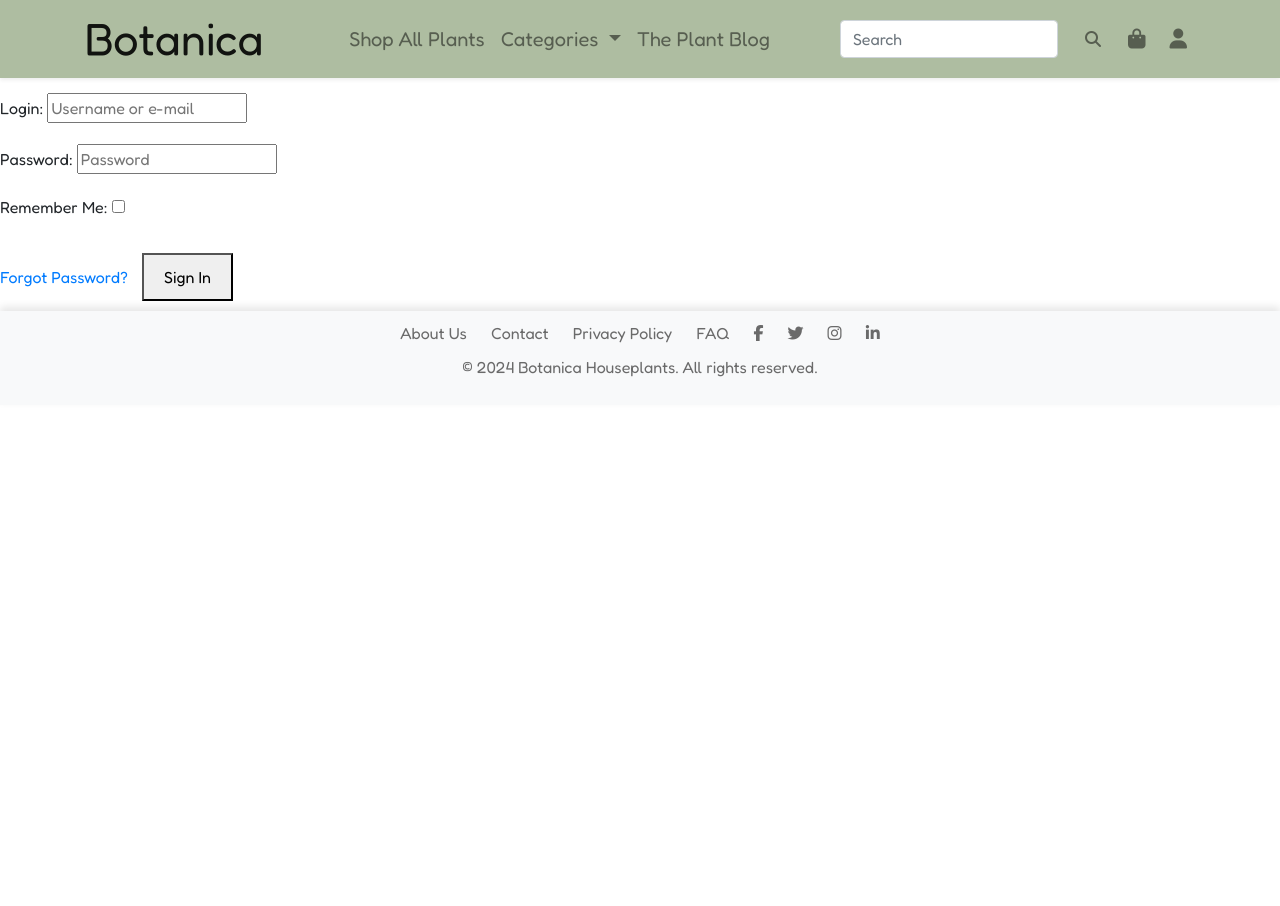
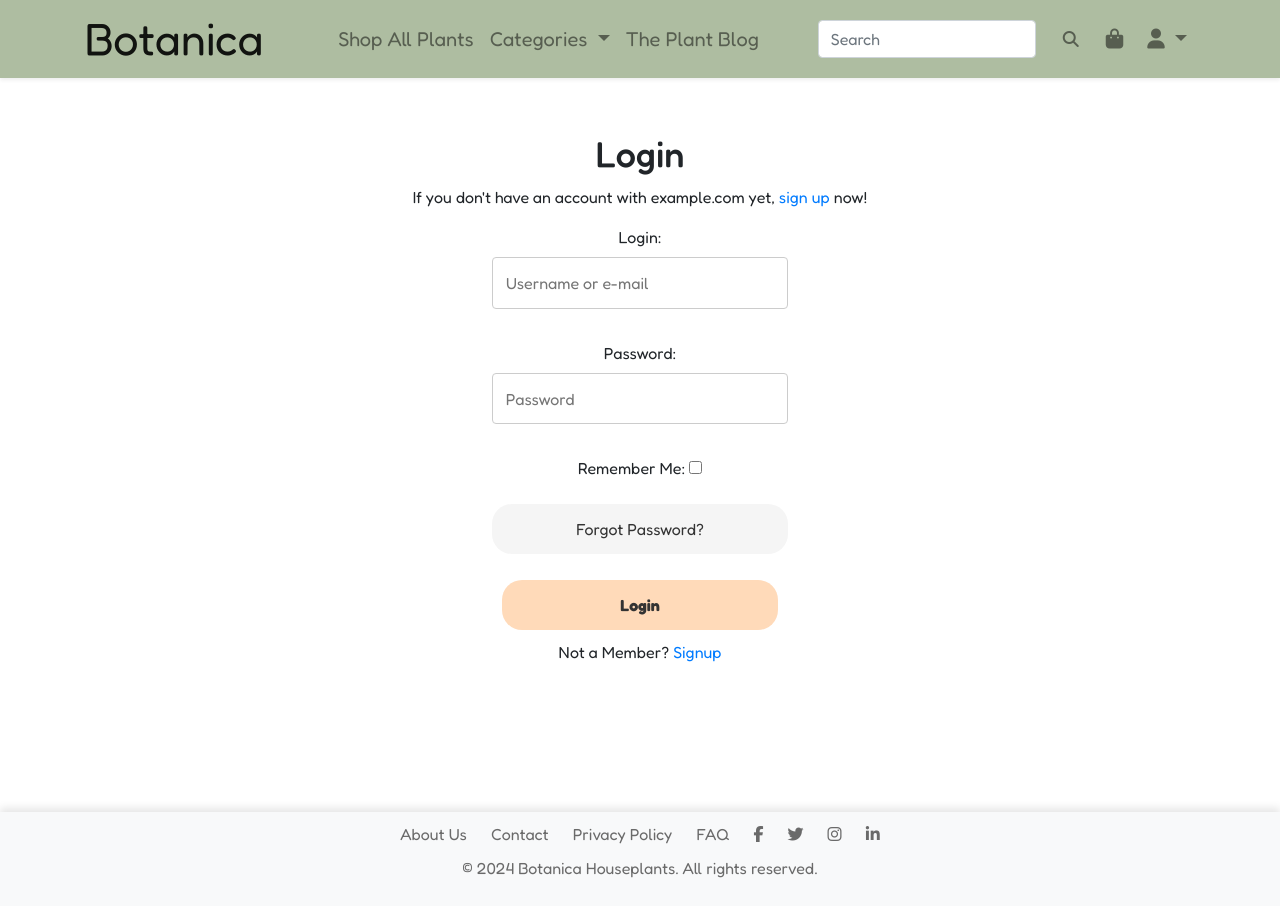
Before and after one commit to meganw22/botanica, a Django app: page /accounts/login/ in a window 1280 px wide. Before the commit the page ends 377 px from the top, so only its background shows below. Run offline with Django 3.2, Linux system fonts and the light colour scheme; parts of the project's set-up code (start-up, migrations or seed data) failed here and were passed over; some libraries are stand-ins or nearby versions.

Commit message:
Addition of account pages css

```diff
--- a/static/css/base.css
+++ b/static/css/base.css
@@ -19,7 +19,7 @@ body {
 }
 
 .dropdown-menu {
-    background-color: #AEBDA1;
+    background-color: #99a78d;
     border: none;
 }
 
@@ -129,6 +129,97 @@ button {
     text-align: center;
 }
 
+/* ----------------------------- Login/Signup pages */
+
+.account-spacing {
+    margin-top: 100px;
+    margin-bottom: 100px;
+}
+
+.account-container {
+    background-color: #ffffff;
+    padding: 2em;
+    border-radius: 10px;
+    width: 100%;
+    box-sizing: border-box;
+    text-align: center;
+    display: flex;
+    justify-content: center;
+    align-items: center;
+}
+
+.place-center {
+    display: flex;
+    flex-direction: column;
+    justify-content: center;
+    align-items: center;
+    width: 100%;
+}
+
+.login-or {
+    margin: 1em 0;
+    font-weight: bold;
+}
+
+form.login-form,
+form.signup-form,
+form.signout-form {
+    display: flex;
+    flex-direction: column;
+    align-items: stretch;
+}
+
+form.login-form input[type="text"],
+form.login-form input[type="password"],
+form.signup-form input[type="text"],
+form.signup-form input[type="password"],
+form.signup-form input[type="email"] {
+    width: 100%;
+    padding: 0.8em;
+    margin-bottom: 1em;
+    border: 1px solid #ccc;
+    border-radius: 4px;
+    box-sizing: border-box;
+}
+
+form .button {
+    background-color: #f5f5f5;
+    color: #333;
+    padding: 0.8em;
+    border: none;
+    border-radius: 20px;
+    cursor: pointer;
+    text-decoration: none;
+    margin-bottom: 1em;
+}
+
+form .button:hover {
+    background-color: #ddd;
+}
+
+form .primaryAction {
+    background-color: peachpuff;
+    color: #333;
+    padding: 0.8em;
+    border: none;
+    border-radius: 20px;
+    cursor: pointer;
+    font-weight: bold;
+}
+
+form .primaryAction:hover {
+    background-color: #bd9c80;
+}
+
+form a {
+    color: #007bff;
+    text-decoration: none;
+}
+
+form a:hover {
+    text-decoration: underline;
+}
+
 /* ---------------------------------index.html css */
 
 .hero {
@@ -212,10 +303,6 @@ h1 {
 .no-arrows::-webkit-outer-spin-button {
     -webkit-appearance: none;
     margin: 0;
-}
-
-.no-arrows {
-    -moz-appearance: textfield;
 }
 
 /* ---------------------------------Shopping bag */
--- a/templates/allauth/account/login.html
+++ b/templates/allauth/account/login.html
@@ -7,40 +7,24 @@
 
 {% block content %}
 
-<h1>{% trans "Sign In" %}</h1>
+<div class="account-container account-spacing">
+  <div class="place-center">
+      <h1>{% trans "Login" %}</h1>
 
-{% get_providers as socialaccount_providers %}
+      <p>{% blocktrans with site.name as site_name %}If you don't have an account with {{ site_name }} yet, <a href="{{ signup_url }}">sign up</a>
+      now!{% endblocktrans %}</p>
 
-{% if socialaccount_providers %}
-<p>{% blocktrans with site.name as site_name %}Please sign in with one
-of your existing third party accounts. Or, <a href="{{ signup_url }}">sign up</a>
-for a {{ site_name }} account and sign in below:{% endblocktrans %}</p>
-
-<div class="socialaccount_ballot">
-
-  <ul class="socialaccount_providers">
-    {% include "socialaccount/snippets/provider_list.html" with process="login" %}
-  </ul>
-
-  <div class="login-or">{% trans 'or' %}</div>
-
-</div>
-
-{% include "socialaccount/snippets/login_extra.html" %}
-
-{% else %}
-<p>{% blocktrans %}If you have not created an account yet, then please
-<a href="{{ signup_url }}">sign up</a> first.{% endblocktrans %}</p>
-{% endif %}
-
-<form class="login" method="POST" action="{% url 'account_login' %}">
+      <form class="login-form" method="POST" action="{% url 'account_login' %}">
           {% csrf_token %}
           {{ form.as_p }}
           {% if redirect_field_value %}
           <input type="hidden" name="{{ redirect_field_name }}" value="{{ redirect_field_value }}" />
           {% endif %}
           <a class="button secondaryAction" href="{% url 'account_reset_password' %}">{% trans "Forgot Password?" %}</a>
-  <button class="primaryAction" type="submit">{% trans "Sign In" %}</button>
+          <button class="primaryAction" type="submit">{% trans "Login" %}</button>
       </form>
+      <p>{% trans "Not a Member?" %} <a href="{{ signup_url }}">{% trans "Signup" %}</a></p>
+  </div>
+</div>
 
 {% endblock %}
--- a/templates/base.html
+++ b/templates/base.html
@@ -73,8 +73,19 @@
                     <li class="nav-item d-flex align-items-center">
                         <a class="nav-link" href="{% url 'shopping_bag' %}"><i class="fas fa-shopping-bag"></i></a>
                     </li>
-                    <li class="nav-item d-flex align-items-center pl-2">
-                        <a class="nav-link" href="{% url 'account_login' %}"><i class="fas fa-user"></i></a>
+                    <li class="nav-item dropdown d-flex align-items-center pl-2">
+                        <a class="nav-link dropdown-toggle" href="#" id="userDropdown" role="button" data-toggle="dropdown" aria-haspopup="true" aria-expanded="false">
+                            <i class="fas fa-user"></i>
+                        </a>
+                        <div class="dropdown-menu dropdown-menu-right" aria-labelledby="userDropdown">
+                            {% if user.is_authenticated %}
+                            <a class="dropdown-item" href="#">View Profile</a>
+                            <a class="dropdown-item" href="{% url 'account_logout' %}">Logout</a>
+                            {% else %}
+                            <span class="dropdown-item-text">No user logged in</span>
+                            <a class="dropdown-item" href="{% url 'account_login' %}">Click here to Login</a>
+                            {% endif %}
+                        </div>
                     </li>
                 </ul>
             </div>
```
Also changed, not shown: templates/allauth/account/email_confirm.html (+10 -2 lines), templates/allauth/account/logout.html (+7 -4 lines), templates/allauth/account/signup.html (+8 -3 lines), templates/allauth/account/verification_sent.html (+7 -3 lines), templates/allauth/account/verified_email_required.html (+6 -2 lines). Lines whose indentation alone changed are shown as unchanged.
